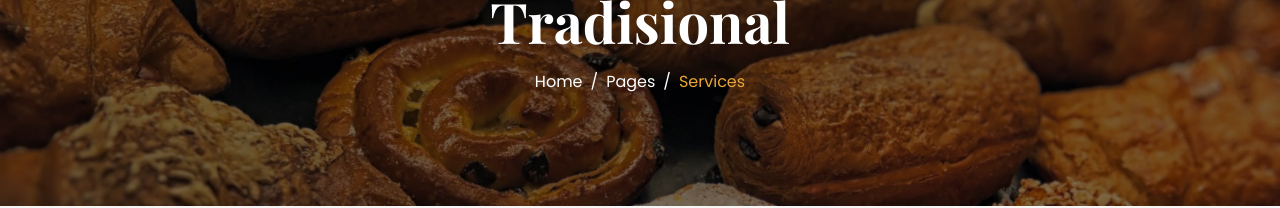
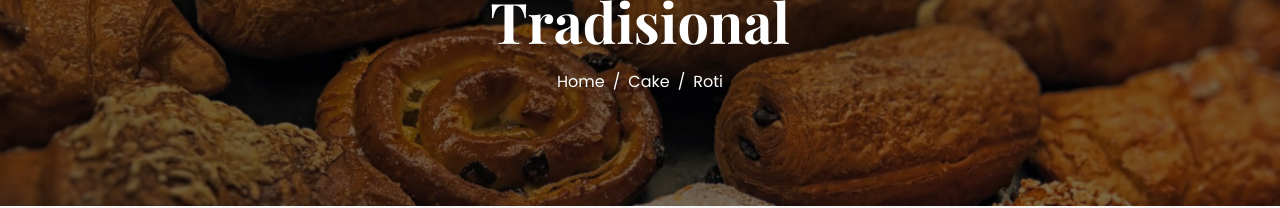
Before and after one commit to Surya-Dinata/RidhaJaya43, a plain HTML site: page Produk3.html in a window 1280 px wide. Shown: the part 205-413 px from the top of the page. Drawn offline with nearby package versions, Linux system fonts and the light colour scheme; files that its build step writes are made by us from their sources; a script that the page names is missing; files whose address does not match are found by name.

Commit message:
Produk3.html

```diff
--- a/Produk3.html
+++ b/Produk3.html
@@ -110,9 +110,9 @@
             <h1 class="display-4 text-white animated slideInDown mb-3">Tradisional</h1>
             <nav aria-label="breadcrumb animated slideInDown">
                 <ol class="breadcrumb justify-content-center mb-0">
-                    <li class="breadcrumb-item"><a class="text-white" href="#">Home</a></li>
-                    <li class="breadcrumb-item"><a class="text-white" href="#">Pages</a></li>
-                    <li class="breadcrumb-item text-primary active" aria-current="page">Services</li>
+                    <li class="breadcrumb-item"><a class="text-white" href="index.html">Home</a></li>
+                    <li class="breadcrumb-item"><a class="text-white" href="Produk1.html">Cake</a></li>
+                    <li class="breadcrumb-item"><a class="text-white" href="Produk2.html">Roti</a></li>
                 </ol>
             </nav>
         </div>
```
